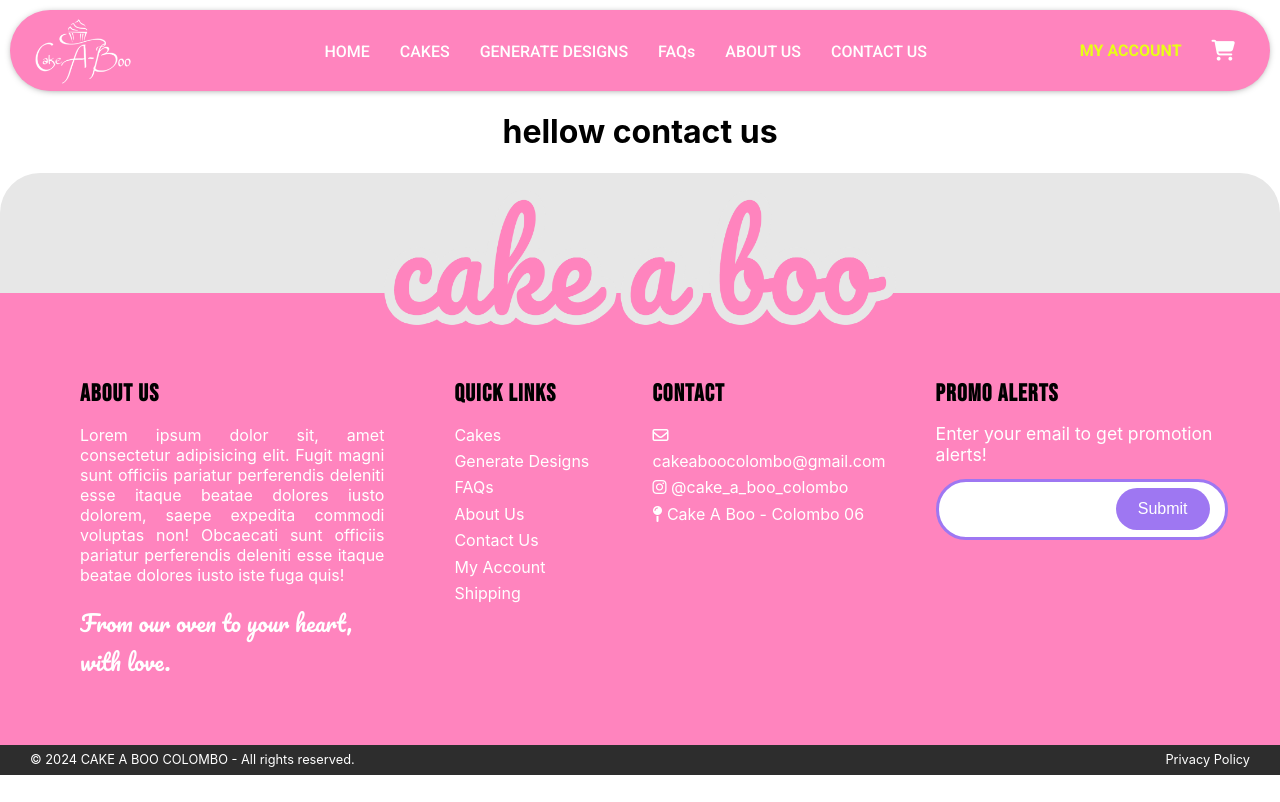
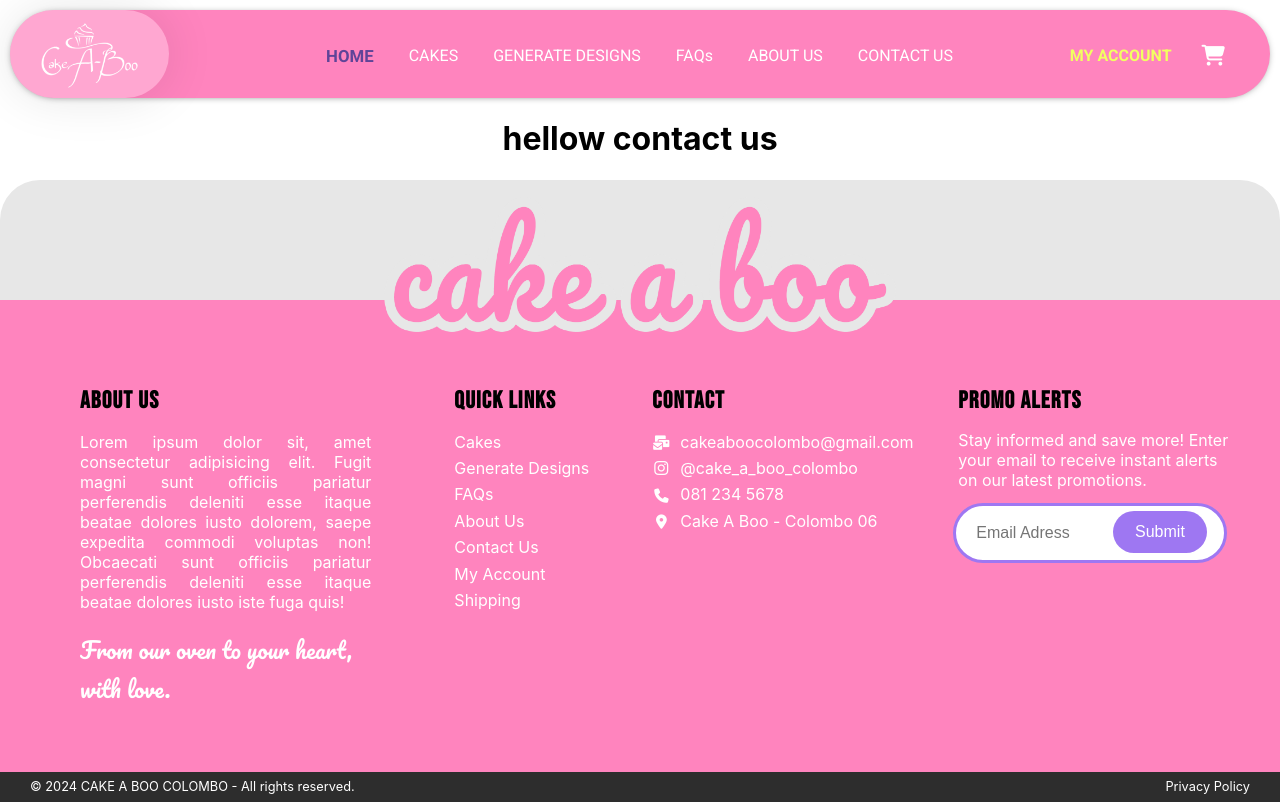
Before and after one commit to umedha33/e-com-cakeaboo, a React (Create React App) app: page /contactus in a window 1280 px wide. Built offline with nearby package versions, Linux system fonts and the light colour scheme; a web font is replaced by a local one.

Commit message:
homepage finalizing

```diff
--- a/src/components/Footer/Footer.css
+++ b/src/components/Footer/Footer.css
@@ -61,6 +61,7 @@
 
 .sec-two {
     width: 10%;
+    margin-left: 13px;
     /* background: lightgreen; */
 }
 
@@ -116,11 +117,25 @@
     cursor: pointer;
 }
 
+.ico-txt {
+    display: flex;
+    gap: 10px;
+}
+
+#ico-set {
+    margin-top: -1.5px;
+    text-align: center;
+    font-size: 0.9rem;
+}
+
+.fa-instagram{
+    font-size: 1rem;
+}
 
 /* ------------------------------------------------------------------- */
 
 .sec-four {
-    width: 30%;
+    width: 29%;
     margin-right: 40px;
     margin-left: -20px;
     /* background: lightgreen; */
@@ -136,7 +151,7 @@
 
 .sec-four h2 {
     font-weight: 400;
-    font-size: 1.1rem;
+    font-size: 1rem;
     margin-top: -2px;
     text-align: left;
     color: white;
@@ -156,6 +171,7 @@
     border: 3px solid #9e77f2;
     border-radius: 30px;
     padding: 0 20px;
+    margin-left: -5px;
     outline: none;
     font-size: 1rem;
     font-weight: 500;
@@ -163,15 +179,23 @@
 
 #submit-btn {
     position: absolute;
-    right: 0;
-    top: 8.5px;
+    right: 5px;
+    top: 8.42px;
     color: white;
     background: #9e77f2;
     border: none;
     border-radius: 50px;
     padding: 12px 22px;
     font-size: 1rem;
+    transition: background-color 0.2s;
+    cursor: pointer;
 }
+
+#submit-btn:hover {
+    transition: background-color 0.2s;
+    background: #7554bb;
+}
+
 
 /* ------------------------------------------------------------------- */
 
--- a/src/components/Footer/Footer.jsx
+++ b/src/components/Footer/Footer.jsx
@@ -30,18 +30,27 @@ const Footer = () => {
                 </div>
                 <div className="sec-three">
                     <h1>Contact</h1>
-                    <ul>
-                        <li><i class="fa-regular fa-envelope"></i>  cakeaboocolombo@gmail.com</li>
-                        <li><i class="fa-brands fa-instagram"></i> @cake_a_boo_colombo</li>
-                        <li><i class="fa-solid fa-map-pin"></i> Cake A Boo - Colombo 06</li>
-                        {/* <li><i class="fa-solid fa-phone"></i> 081 234 5678</li> */}
-                    </ul>
+                    <div className="ico-txt">
+                        <ul id='ico-set'>
+                            <li><i class="fa-solid fa-envelopes-bulk"></i></li>
+                            <li><i class="fa-brands fa-instagram"></i></li>
+                            <li><i class="fa-solid fa-phone"></i></li>
+                            <li><i class="fa-solid fa-location-dot"></i></li>
+                        </ul>
+                        <ul>
+                            <li>cakeaboocolombo@gmail.com</li>
+                            <li>@cake_a_boo_colombo</li>
+                            <li>081 234 5678</li>
+                            <li>Cake A Boo - Colombo 06</li>
+                        </ul>
+                    </div>
                 </div>
                 <div className="sec-four">
                     <h1>Promo Alerts</h1>
-                    <h2>Enter your email to get promotion alerts!</h2>
+                    <h2>Stay informed and save more! Enter your email to receive instant alerts on our latest promotions.
+                    </h2>
                     <div class="input-container">
-                        <input type="email" name="email" id="promo-email" />
+                        <input type="email" name="email" id="promo-email" placeholder='Email Adress' />
                         <button id='submit-btn'>Submit</button>
                     </div>
                 </div>
--- a/src/components/Header/Header.css
+++ b/src/components/Header/Header.css
@@ -2,7 +2,8 @@
     display: flex;
     align-items: center;
     justify-content: space-between;
-    padding: 7px 25px;
+    padding-right: 35px;
+    height: 11vh;
     box-shadow: 0 1px 10px -5px black;
     background: #ff84be;
     margin: 10px;
@@ -12,6 +13,13 @@
 .header-logo {
     display: flex;
     align-items: center;
+    justify-content: center;
+    background: rgba(255, 255, 255, 0.286);
+    height: 11vh;
+    width: 13%;
+    border-radius: 50px;
+    box-shadow: 0 0 50px rgba(0, 0, 0, 0.1);
+
 }
 
 .header-logo img {
@@ -24,7 +32,7 @@
 .navigation-menu {
     margin-top: 17px;
     display: flex;
-    gap: 30px;
+    gap: 35px;
     font-size: 1rem;
 }
 
@@ -35,14 +43,17 @@
     justify-content: center;
     cursor: pointer;
     font-family: "Roboto", sans-serif;
-    font-weight: 500;
+    transition: color 0.2s font-size 0.2s, font-weight 0.2s;
+    padding-top: 2px;
     color: white;
-    transition: color 0.2s;
+    transition: color 0.2s , font-weight 0.2s;
 }
 
 .navigation-menu li:hover {
-    color: rgb(54, 54, 54);
-    transition: color 0.2s;
+    transition: color 0.2s font-size 0.2s, font-weight 0.2s;
+    color: #5f4498;
+    font-size: 1.05rem;
+    font-weight: 700;
 }
 
 .log-cart {
@@ -55,25 +66,38 @@
 
 .log-cart p {
     font-size: 1rem;
-    color: #e8ff15;
+    padding-top: 2px;
+    color: #f2ff61;
     font-family: "Roboto", sans-serif;
     font-weight: bold;
     transition: color 0.2s;
 }
 
 .log-cart p:hover{
-    color: rgb(67, 67, 67);
+    color: #5f4498;
     transition: color 0.2s;
 }
 
 .fa-cart-shopping {
     font-size: 1.3rem;
+    padding-top: 2px;
     color: white;
     padding-right: 10px;
     transition: color 0.2s;
 }
 
 .fa-cart-shopping:hover{
-    color: rgb(67, 67, 67);
+    color: #5f4498;
+    font-size: 1.4rem;
     transition: color 0.2s;
 }
+
+.navigation-menu .active {
+    color: #5f4498;
+    font-size: 1.05rem;
+    font-weight: 700;
+}
+
+.log-cart .active {
+    color: #5f4498;
+}
--- a/src/components/Header/Header.jsx
+++ b/src/components/Header/Header.jsx
@@ -1,23 +1,30 @@
-import React from 'react'
+import React, { useState } from 'react'
 import './Header.css'
 import logo from '../Assets/cakeaboo-logo-t.png'
 
 const Header = () => {
+
+    const [activeItem, setActiveItem] = useState('HOME');
+
+    const clickedItem = (item) => {
+        setActiveItem(item);
+    };
+
     return (
         <div className='header-section'>
             <div className="header-logo">
                 <img src={logo} alt="header-logo" />
             </div>
             <ul className="navigation-menu">
-                <li>HOME</li>
-                <li>CAKES</li>
-                <li>GENERATE DESIGNS</li>
-                <li>FAQs</li>
-                <li>ABOUT US</li>
-                <li>CONTACT US</li>
+                <li className={activeItem === 'HOME' ? 'active' : ''} onClick={() => clickedItem('HOME')}>HOME</li>
+                <li className={activeItem === 'CAKES' ? 'active' : ''} onClick={() => clickedItem('CAKES')}>CAKES</li>
+                <li className={activeItem === 'GENERATE DESIGNS' ? 'active' : ''} onClick={() => clickedItem('GENERATE DESIGNS')}>GENERATE DESIGNS</li>
+                <li className={activeItem === 'FAQs' ? 'active' : ''} onClick={() => clickedItem('FAQs')}>FAQs</li>
+                <li className={activeItem === 'ABOUT US' ? 'active' : ''} onClick={() => clickedItem('ABOUT US')}>ABOUT US</li>
+                <li className={activeItem === 'CONTACT US' ? 'active' : ''} onClick={() => clickedItem('CONTACT US')}>CONTACT US</li>
             </ul>
             <div className="log-cart">
-                <p>MY ACCOUNT</p>
+                <p className={activeItem === 'MY ACCOUNT' ? 'active' : ''} onClick={() => clickedItem('MY ACCOUNT')}>MY ACCOUNT</p>
                 <i class="fa-solid fa-cart-shopping"></i>
             </div>
         </div>
```
Also changed, not shown: src/components/Assets/cakeaboo-logo-tb.png (added).
